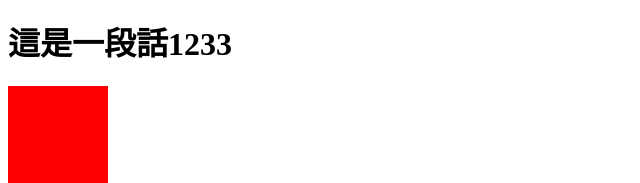
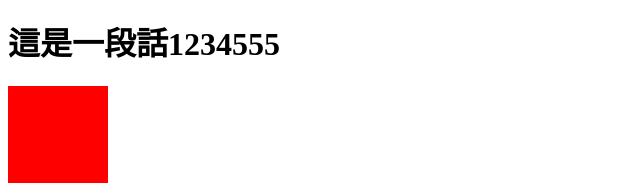
Before and after one commit to potatokaka/gulp-test, a plain HTML site: page index.html in a window 1280 px wide. Shown: the part 211-394 px from the top of the page, 0-640 px from the left. Drawn offline with Linux system fonts and the light colour scheme.

Commit message:
Update 2021-07-16T05:42:09.105Z

```diff
--- a/index.html
+++ b/index.html
@@ -16,7 +16,7 @@
 
 
 <h1>
-  這是一段話1233
+  這是一段話1234555
 </h1>
 
 <div class="box"></div>
```
